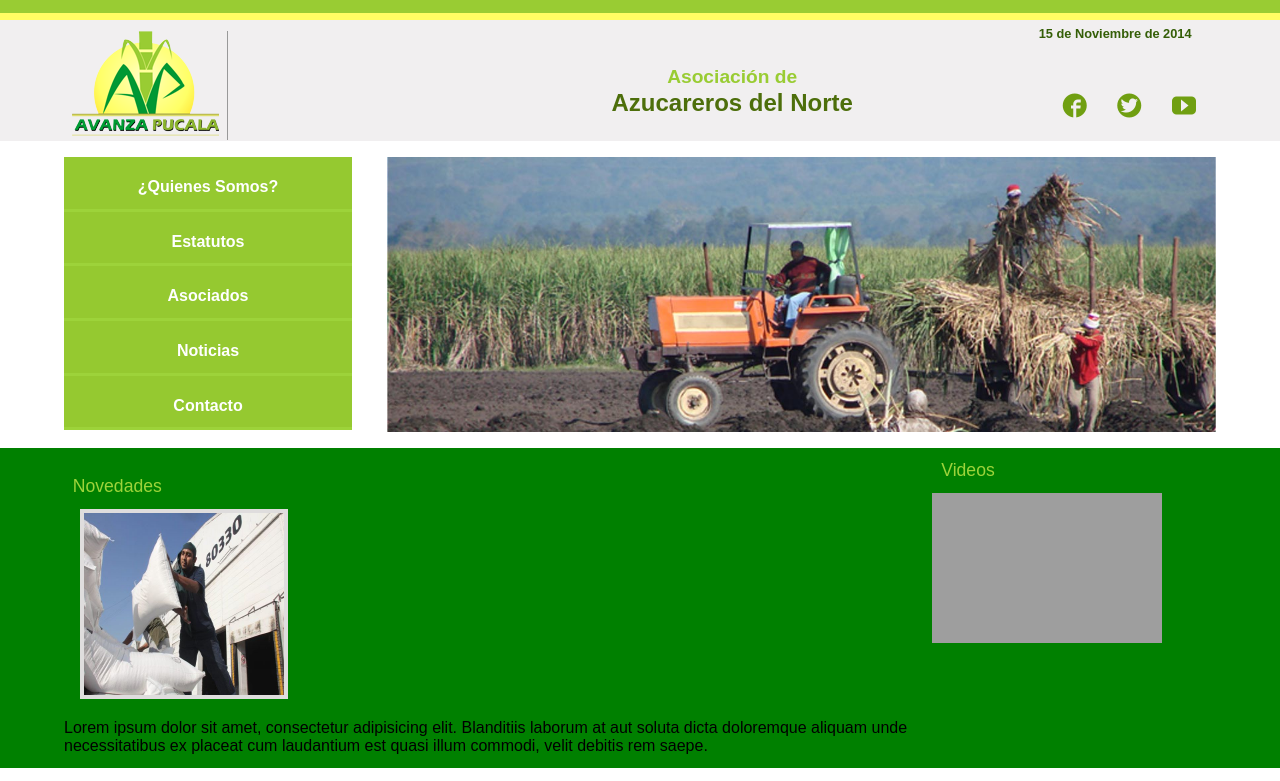
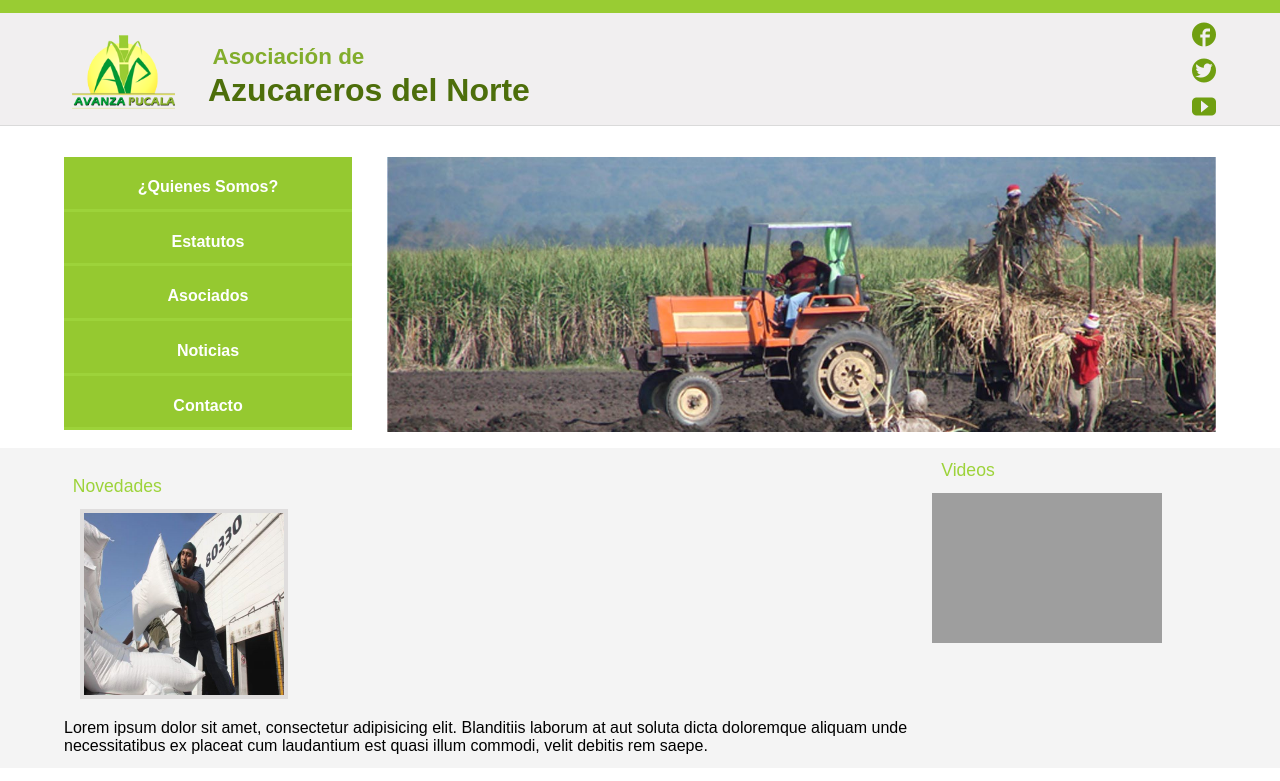
Before and after one commit to iZacLaSerna/Avanza-Pucala, a plain HTML site: page index.html in a window 1280 px wide. Shown: the top 781 px of the page. Drawn offline with Linux system fonts and the light colour scheme; grey boxes are pictures that could not be loaded.

Commit message:
Cambios pucala cabecera

```diff
--- a/css/estilos.css
+++ b/css/estilos.css
@@ -4,15 +4,16 @@
 	background: #F1EFF0;
 	border-top: 13px solid rgb(153, 204, 51);
 	width: 100%;
-	height: 8em;
+	height: 7em;
 	position: absolute;
+	border-bottom: 1px solid #DADADA;
 }
-.borde2{
+/*.borde2{
 	background: rgb(255, 253, 99);
 	width:100%;
 	height:7px;
-	/*margin-top:13px;*/
-}
+	/*margin-top:13px;
+}*/
 
 .Header{
 	width:90%;
@@ -30,12 +31,12 @@
 	height: 8em;
 	position: relative;
 }
-.HeaderCabecera{
+/*.HeaderCabecera{
 	display:inline-block;
 	position:relative;
 	max-width:100%;
 	height:100%;
-}
+}*/
 .classCabecera{
 	width: 100%;
 	height:100%;
@@ -43,66 +44,70 @@
 .HeaderLogo{
 	position: absolute;
 	top: .8em;
-	margin: .3em 0 1em
+	margin: .6em 0 1em
 	.5em;
 	padding-right:.5em;
 	max-width: 100%;
-	border-right:1px solid #999;
+
 }
 
 .classLogo{
-	width: 100%;
-	height:100%;
+	width: 70%;
+	height:70%;
 }
 
 
 .FuenteLogo{
-	width: 28%;
+	width: 70%;
 	padding: 0;
-	position: absolute;
-	right: 28%;
-	height: 100%;
-	top: 0;
+	display:inline-block;
+	vertical-align: top;
+	margin-left:9em;
 }
 
 .FuenteTitle{
-	font-size: 1.5em;
+	font-size: 2em;
 	color:#4d6e0b;
-	text-align: center;
 	margin:0;
-	padding-top: 2em;
+	padding-top: .7em;
 }
 
 .VerdeClaro{
-	font-size: .8em;
-	color:#99cc33;
+	font-size: .7em;
+	color:#82AD2C;
+	padding-left:.2em;
 }
 
 .SocialRedes{
 	position: absolute;
-	top: 0;
+	display: inline-block;
 	right:0;
-	padding-right: .5em;
+	/*padding-right: .5em;*/
 }
 
-.HeaderDate{
+/*.HeaderDate{
 	font-size: .8em;
 	font-weight: bold;
 	color:rgb(52, 94, 7);
-}
+}*/
 
 .HeaderSocial{
 	list-style: none;
 	font-size: 1.5em;
 	color:#709f11;
-	padding: 0;
-	margin: 2.2em .5em 0 0;
-	text-align: right;
+	/*padding: 0;*/
+	margin: 0.4em .0;
+	/*text-align: right;*/
 }
 
 .space{
-	display: inline-block;
+	/*display: inline-block;*/
 	padding-left: 1em;
+
+}
+
+.Twiter{
+	margin:.5em 0 ;
 }
 /*Fin del HeaderTop*/
 
@@ -165,7 +170,7 @@
 	height:100%;
 	margin:0 auto;
 	margin-top: 1em;
-	background-color: green;
+	background-color: #f4f4f4;
 }
 
 .ContainerInfo{
--- a/index.html
+++ b/index.html
@@ -26,8 +26,8 @@
 			</div>
 			<div class="SocialRedes">
 
-				<p class="HeaderDate">15 de Noviembre de 2014</p>
-
+				<!-- <p class="HeaderDate">15 de Noviembre de 2014</p>
+ -->
 				<ul class="HeaderSocial">
 					<li class="Facebook icon-facebook space"></li>
 					<li class="Twiter icon-twitter space"></li>
```
Also changed, not shown: commits.txt (added, +20 -0 lines).
